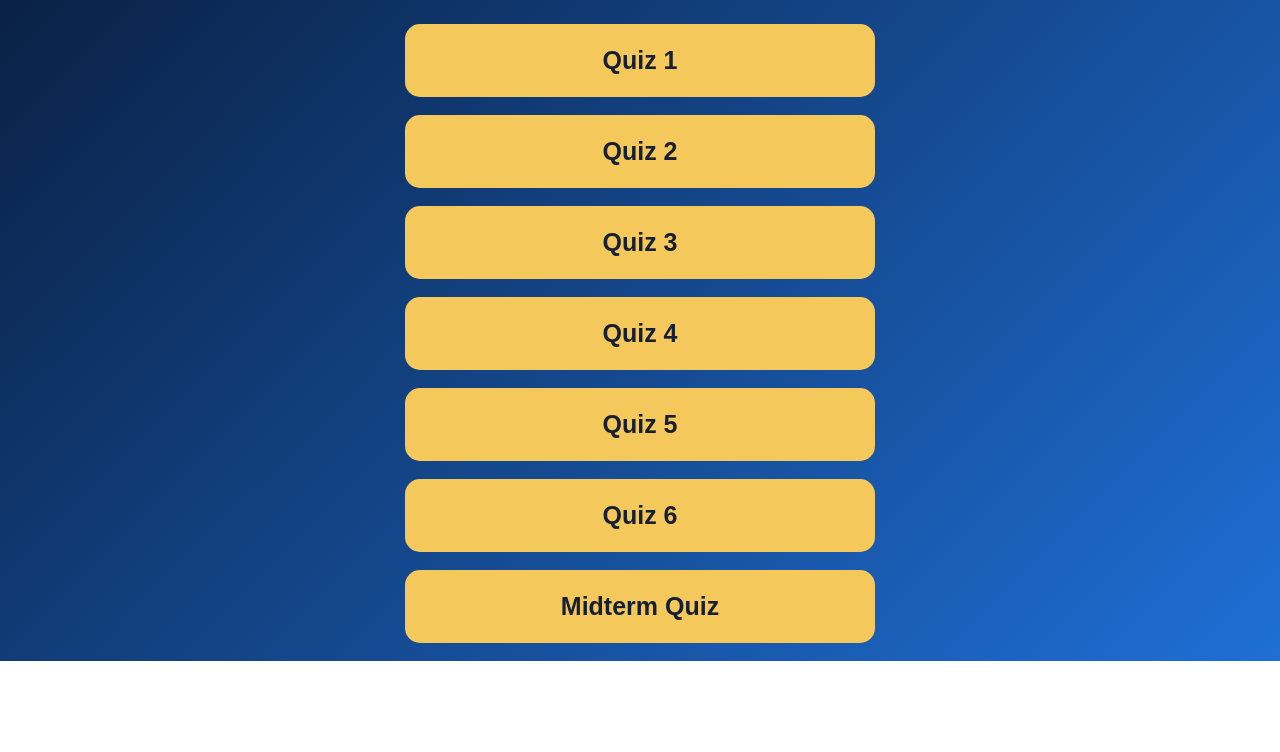
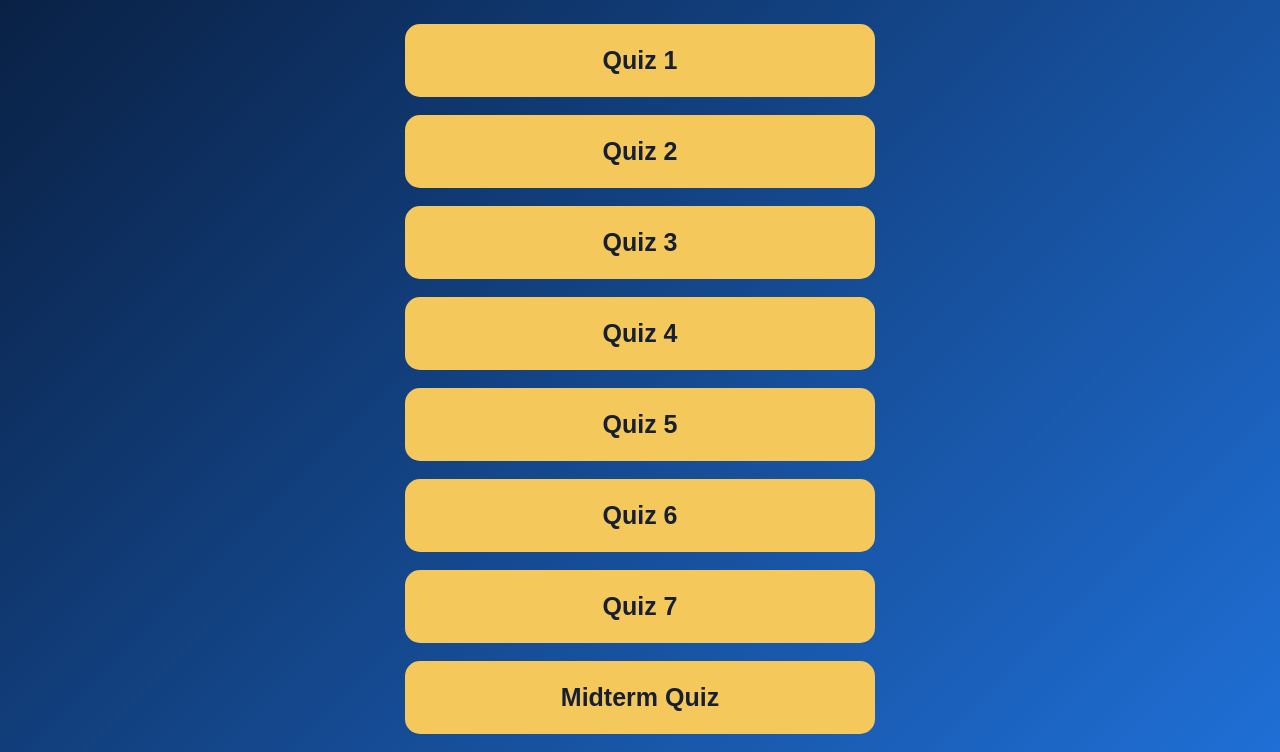
Before and after one commit to centerjust4u-creator/Int.-Law, a plain HTML site: page index.html in a window 1280 px wide. Shown: the part 145-897 px from the top of the page. Before the commit the page ends 806 px from the top, so only its background shows below. Drawn offline with Linux system fonts and the light colour scheme.

Commit message:
Add link to Quiz 7 in index.html

```diff
--- a/index.html
+++ b/index.html
@@ -63,6 +63,7 @@
     <a href="quiz-4/">Quiz 4</a>
     <a href="quiz-5/">Quiz 5</a>
     <a href="quiz-6/">Quiz 6</a>
+    <a href="quiz-7/">Quiz 7</a>
 
     <a href="midterm-quiz/">Midterm Quiz</a>
 
```
